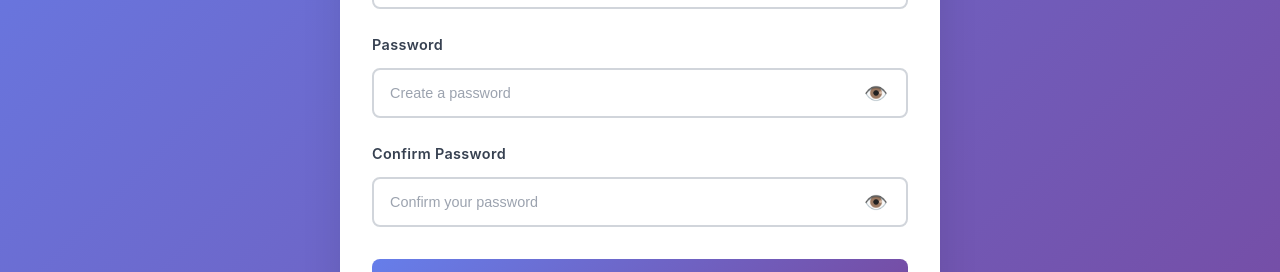
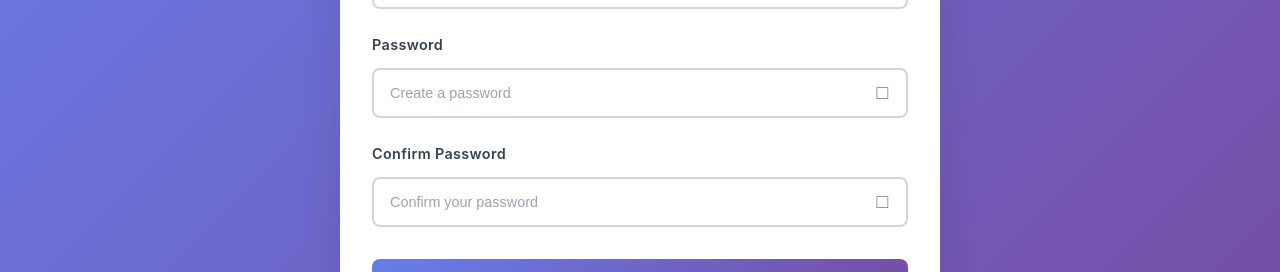
Before and after one commit to Shahanees1998/svelte-exercise, a SvelteKit app: page /signup in a window 1280 px wide. Shown: the part 371-643 px from the top of the page. Built offline with nearby package versions, Linux system fonts and the light colour scheme.

Commit message:
fix: password fields type issue

```diff
--- a/src/lib/components/forms/FormField.svelte
+++ b/src/lib/components/forms/FormField.svelte
@@ -63,7 +63,7 @@
 				on:click={togglePassword}
 				{disabled}
 			>
-				{showPassword ? '👁️' : '👁️‍🗨️'}
+				{showPassword ? '□' : '□‍🗨️'}
 			</button>
 		</div>
 	{:else if type === 'email'}
--- a/src/routes/login/+page.svelte
+++ b/src/routes/login/+page.svelte
@@ -106,7 +106,7 @@
 						disabled={isLoading}
 						title={showPassword ? 'Hide password' : 'Show password'}
 					>
-						{showPassword ? '🙈' : '👁️'}
+						{showPassword ? '▣' : '□'}
 					</button>
 				</div>
 			</div>
--- a/src/routes/signup/+page.svelte
+++ b/src/routes/signup/+page.svelte
@@ -155,7 +155,7 @@
 						disabled={isLoading}
 						title={showPassword ? 'Hide password' : 'Show password'}
 					>
-						{showPassword ? '🙈' : '👁️'}
+						{showPassword ? '▣' : '□'}
 					</button>
 				</div>
 			</div>
@@ -189,7 +189,7 @@
 						disabled={isLoading}
 						title={showConfirmPassword ? 'Hide password' : 'Show password'}
 					>
-						{showConfirmPassword ? '🙈' : '👁️'}
+						{showConfirmPassword ? '▣' : '□'}
 					</button>
 				</div>
 			</div>
```
